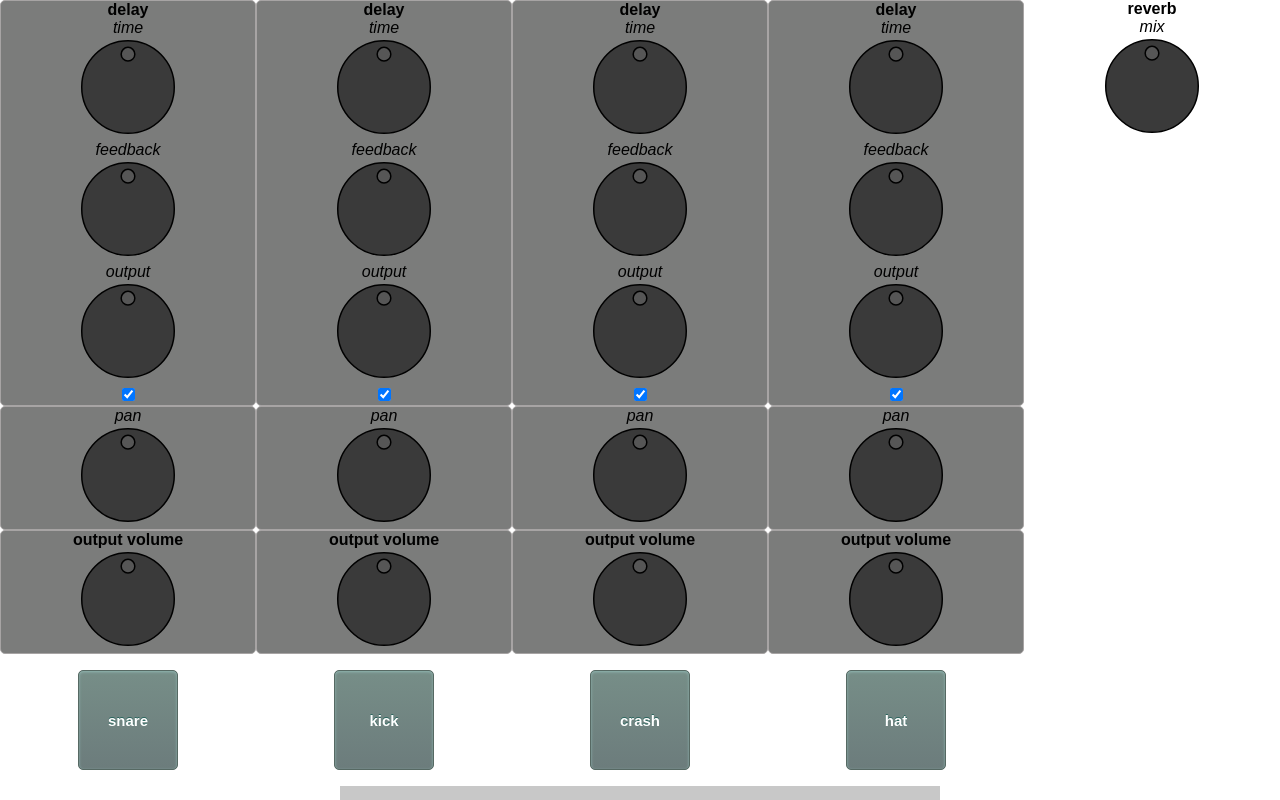
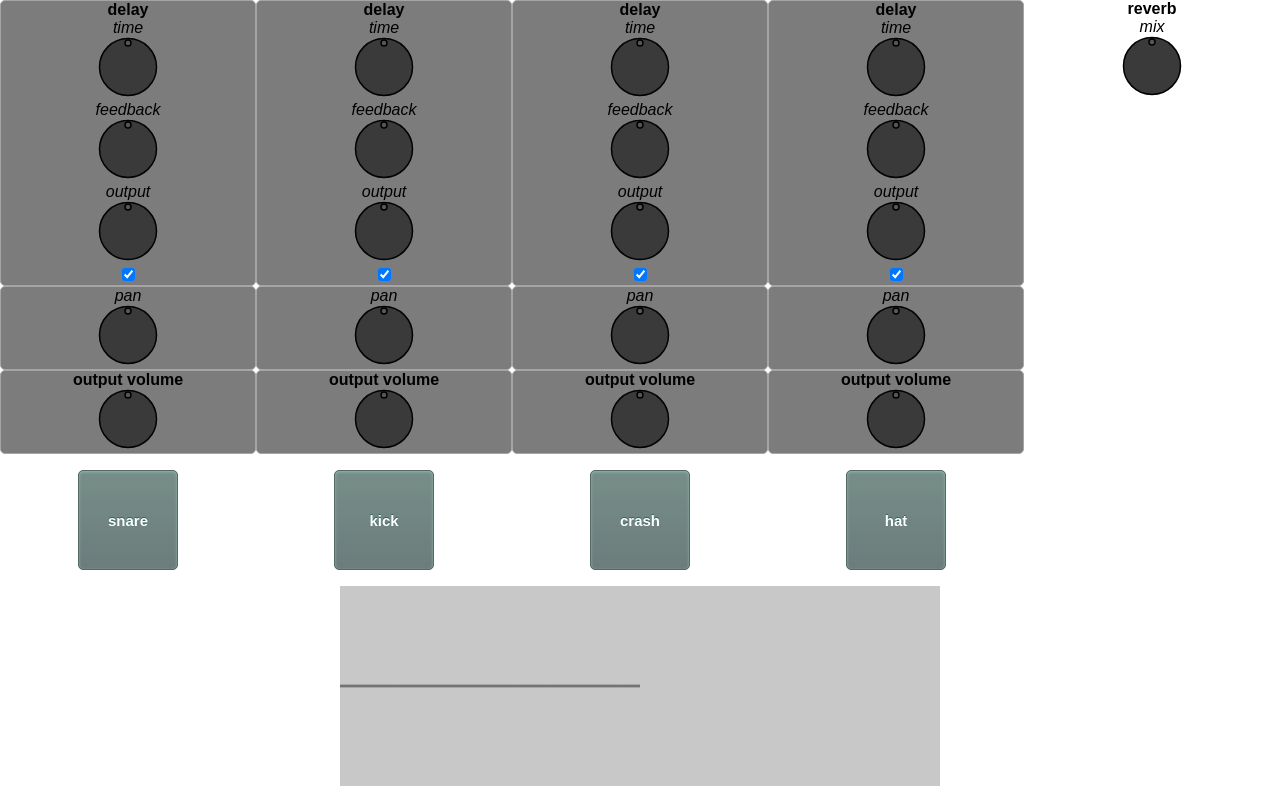
Before and after one commit to jchristof/AudioSystemTSX, a React (Create React App) app: page / in a window 1280 px wide. Shown: the top 800 px of the page. Built offline with nearby package versions, Linux system fonts and the light colour scheme; no server answers.

Commit message:
making the dials sizable

```diff
--- a/src/App.tsx
+++ b/src/App.tsx
@@ -10,19 +10,21 @@ import AnalyzerModel from './visualizers/AnalyzerModel';
 import FrequencyBarAnalyser from './visualizers/FrequencyBarVisualizer';
 import KeyController from './controls/KeyController';
 
-type Props = {
-  clickFunction: (freq: number) => void;
-  text?: string;
-};
-type State = {};
+// type Props = {
+//   clickFunction: (freq: number) => void;
+//   text?: string;
+// };
+// type State = {};
 
-class Button extends React.Component<Props, State> {
-  render() {
-    return (
-      <button onClick={() => this.props.clickFunction(220)}>{this.props.text}</button>
-    );
-  }
-}
+// class Button extends React.Component<Props, State> {
+//   render() {
+//     return (
+//       <button onClick={() => this.props.clickFunction(220)}>{this.props.text}</button>
+//     );
+//   }
+// }
+
+// <Button clickFunction={(freq) => this.audioSystem.note(freq)} text="220"/>
 
 class App extends React.Component {
   private audioSystem: AudioSystem;
@@ -77,7 +79,6 @@ class App extends React.Component {
           <BasicAnalyzer analyzerModel={this.waveAnalyser}/>
           <FrequencyBarAnalyser analyzerModel={this.barAnalyser}/>
         </div>
-        <Button clickFunction={(freq) => this.audioSystem.note(freq)} text="220"/>
         <KeyController audioSystem={this.audioSystem}/>
       </div>
     );
--- a/src/controls/Dial.tsx
+++ b/src/controls/Dial.tsx
@@ -17,6 +17,10 @@ export default class Dial extends React.Component<Props, State> {
     private readonly maxRotationAngle = 135;
     private readonly absRange = Math.abs(this.minRotationAngle) + Math.abs(this.maxRotationAngle);
 
+    private readonly size: number;
+    private readonly radius: number;
+    private readonly smRadius: number;
+
     constructor(props: Props) {
         super(props);
         this.state = {
@@ -24,6 +28,9 @@ export default class Dial extends React.Component<Props, State> {
         };
 
         this.id = props.id;
+        this.size = props.dialSize * 2;
+        this.radius = props.dialSize - 1.5;
+        this.smRadius = props.dialSize * 0.1;
       }
 
     onMouseWheel(event: React.WheelEvent<HTMLDivElement>): void {
@@ -43,24 +50,22 @@ export default class Dial extends React.Component<Props, State> {
     render() {
         return (
             <div onWheel={(e) => this.onMouseWheel(e)}>
-            <svg width="100" height="100" xmlns="http://www.w3.org/2000/svg">
-            <g transform={`rotate(${this.state.angle}, 50, 50)`}>
+            <svg width={this.size} height={this.size} xmlns="http://www.w3.org/2000/svg">
+            <g transform={`rotate(${this.state.angle}, ${this.size / 2}, ${this.size / 2})`}>
                 <ellipse
-                        ry="46.36365"
-                        rx="46.27274"
-                        id="svg_4"
-                        cy="50"
-                        cx="50"
+                    ry={this.radius}
+                    rx={this.radius}
+                    cy={this.size / 2}
+                    cx={this.size / 2}
                     strokeWidth="1.5"
                     stroke="#000000"
                     fill="#3a3a3a"
                 />
                 <ellipse
-                        ry="6.81818"
-                        rx="6.81818"
-                        id="svg_19"
-                        cy="17.18181"
-                        cx="50"
+                    ry={this.smRadius}
+                    rx={this.smRadius}
+                    cy={this.smRadius * 2}
+                    cx={this.size / 2}
                     strokeWidth="1.5"
                     stroke="#000000"
                     fill="#565656"
--- a/src/controls/MixerChannel.tsx
+++ b/src/controls/MixerChannel.tsx
@@ -25,7 +25,7 @@ export default class MixerChannel extends React.Component<Props, State> {
                     <Dial
                         id={'time'}
                         onValueChanged={(id, value) => { this.onReverMixChanged(value); }}
-                        dialSize={50}
+                        dialSize={30}
                     />
             </div>
         );
--- a/src/controls/SampleChannel.tsx
+++ b/src/controls/SampleChannel.tsx
@@ -50,19 +50,19 @@ export default class SampleChannel extends React.Component<Props, State> {
                     <Dial
                         id={'time'}
                         onValueChanged={(id, value) => this.delay.setDelayTime(value)}
-                        dialSize={50}
+                        dialSize={30}
                     />
                     <em>feedback</em>
                     <Dial
                         id={'feedback'}
                         onValueChanged={(id, value) => this.delay.setDelayFeedback(value)}
-                        dialSize={50}
+                        dialSize={30}
                     />
                     <em>output</em>
                     <Dial
                         id={'output'}
                         onValueChanged={(id, value) => this.delay.setDaylayOutput(value)}
-                        dialSize={50}
+                        dialSize={30}
                     />
                     <input
                         type="checkbox"
@@ -75,7 +75,7 @@ export default class SampleChannel extends React.Component<Props, State> {
                 <Dial
                     id={'pan'}
                     onValueChanged={(id, value) => this.setPan(id, value)}
-                    dialSize={50}
+                    dialSize={30}
                 />
                 </div>
                 <div className="SampleChannel-border">
@@ -83,7 +83,7 @@ export default class SampleChannel extends React.Component<Props, State> {
                     <Dial
                         id={this.props.sampleName}
                         onValueChanged={(id, value) => this.setVolume(id, value)}
-                        dialSize={50}
+                        dialSize={30}
                     />
                 </div>
                 <SampleButton
```
Also changed, not shown: images/main.jpg. Lines whose indentation alone changed are shown as unchanged.
